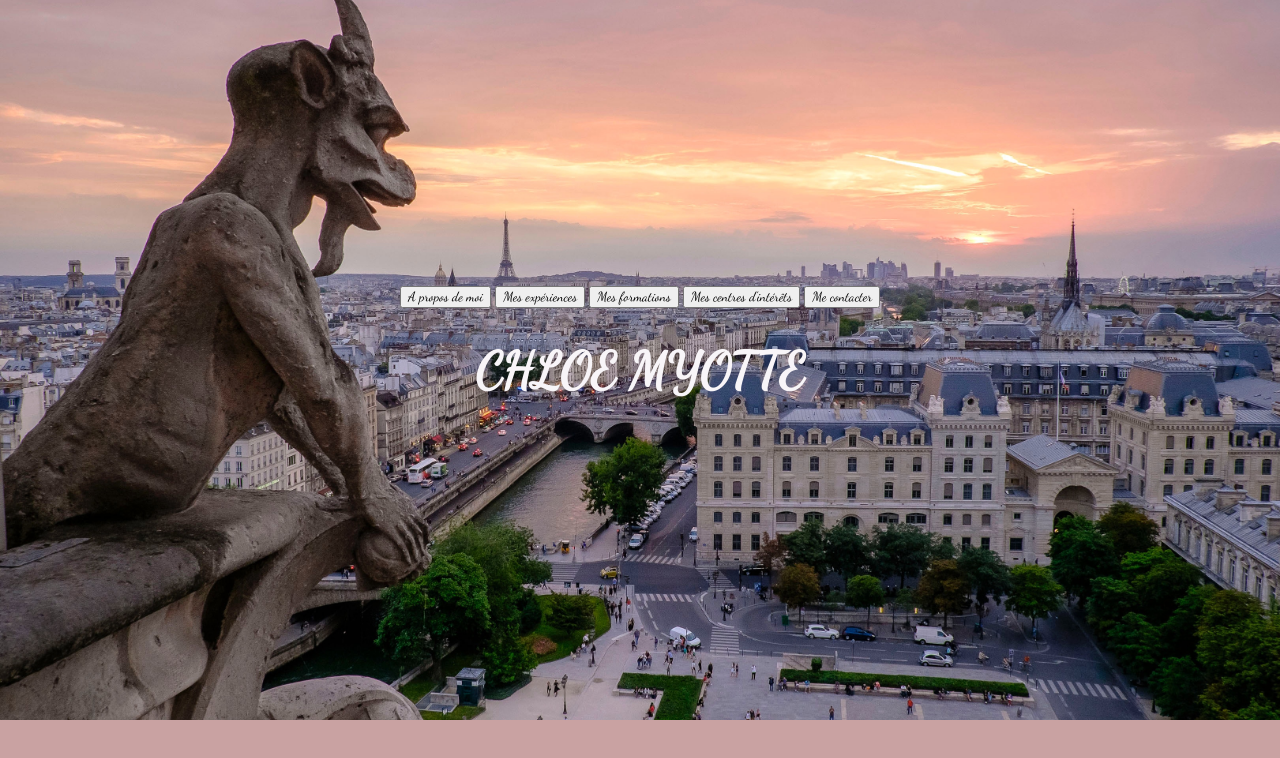
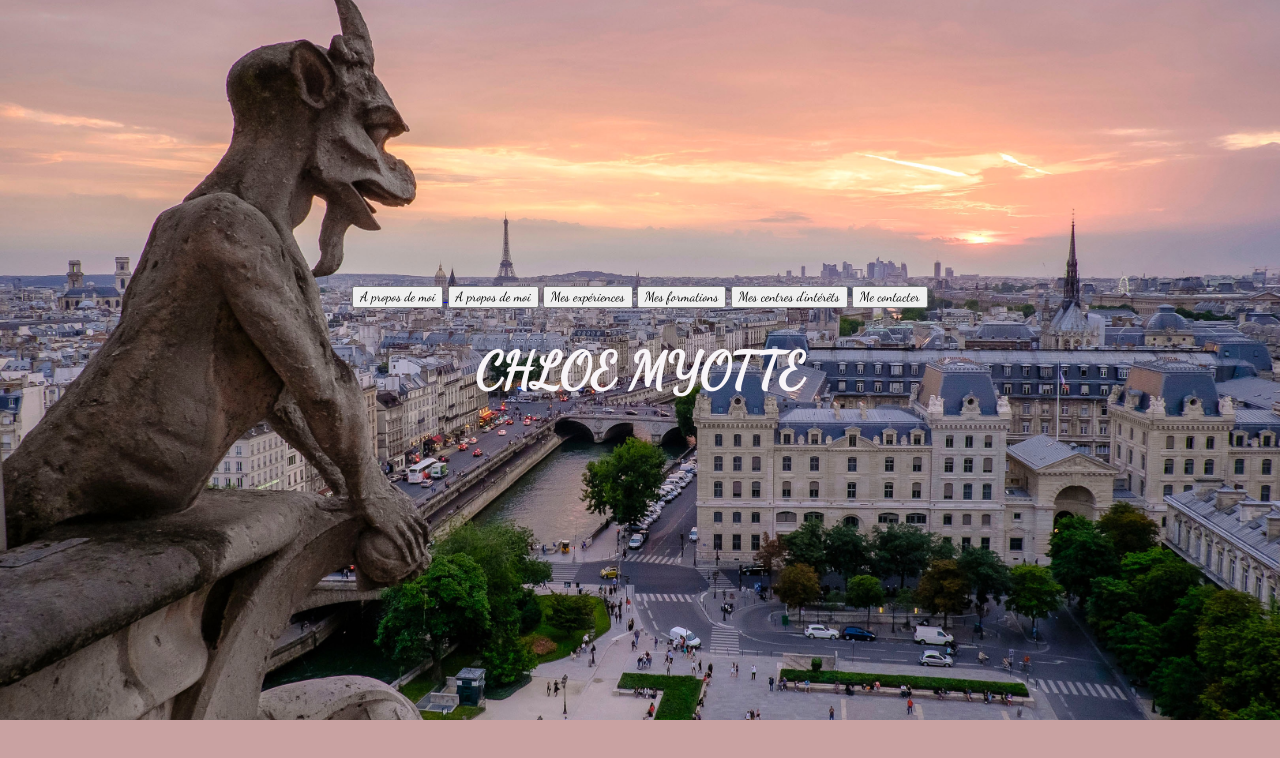
Before and after one commit to Chloe-Myotte-ESDES/chloe-myotte-esdes.github.io, a plain HTML site: page index.html in a window 1280 px wide. Shown: the top 758 px of the page. Drawn offline with Linux system fonts and the light colour scheme.

Commit message:
Add files via upload

```diff
--- a/index.html
+++ b/index.html
@@ -9,6 +9,9 @@
     <body>
         <header>
             <h0 id="menu">
+                <a href="pages/portfolio.html">
+                    <button>A propos de moi</button>
+                </a>
                 <button>A propos de moi</button>
                 <button>Mes expériences</button>
                 <button>Mes formations</button>
```
Also changed, not shown: pages/portfolio.html (+1 -1 lines).
